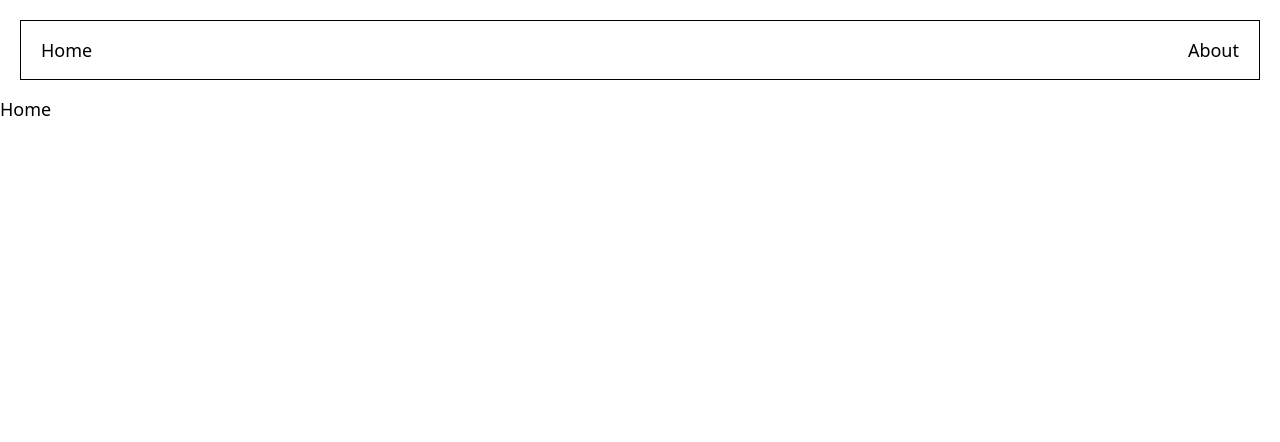
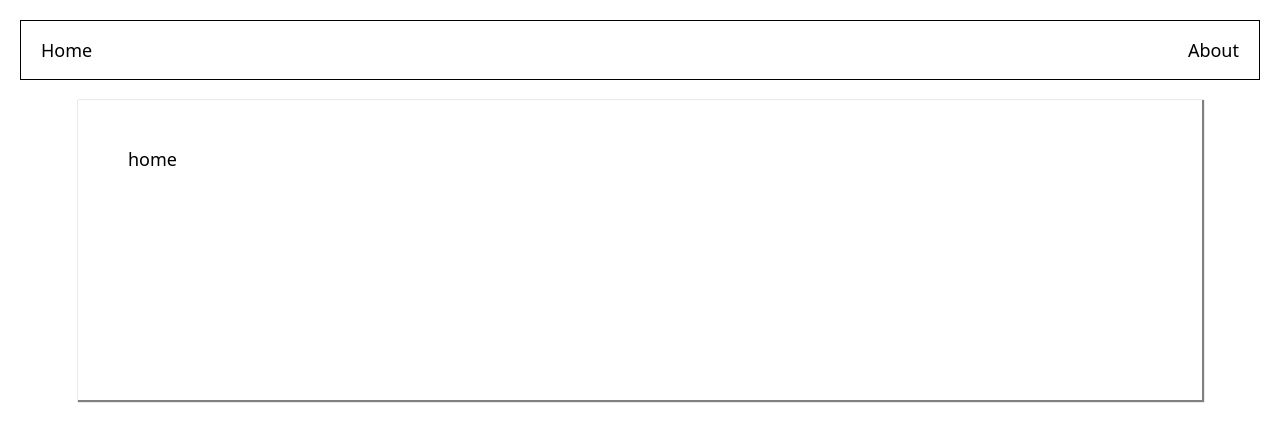
Before and after one commit to zx3923/study-next, a Next.js app: page / in a window 1280 px wide. Shown: the top 442 px of the page. Built offline with nearby package versions, Linux system fonts and the light colour scheme.

Commit message:
container refactoring

```diff
--- a/src/app/(home)/page.tsx
+++ b/src/app/(home)/page.tsx
@@ -1,3 +1,5 @@
+import styles from "../styles/home.module.css";
+
 export default function Home() {
-  return <div>Home</div>;
+  return <div>home</div>;
 }
--- /dev/null
+++ b/src/app/components/container.tsx
@@ -0,0 +1,13 @@
+import styles from "../styles/container.module.css";
+
+export default function Container({
+  children,
+}: Readonly<{
+  children: React.ReactNode;
+}>) {
+  return (
+    <div className={styles.container}>
+      <div className={styles.box}>{children}</div>
+    </div>
+  );
+}
--- a/src/app/layout.tsx
+++ b/src/app/layout.tsx
@@ -1,6 +1,7 @@
 import "../app/styles/global.css";
 import type { Metadata } from "next";
 import Navigation from "./components/navigation";
+import Container from "./components/container";
 
 export const metadata: Metadata = {
   title: "Create Next App",
@@ -16,7 +17,7 @@ export default function RootLayout({
     <html lang="en">
       <body>
         <Navigation />
-        {children}
+        <Container>{children}</Container>
       </body>
     </html>
   );
--- /dev/null
+++ b/src/app/styles/container.module.css
@@ -0,0 +1,12 @@
+.container {
+  display: flex;
+  justify-content: center;
+}
+
+.box {
+  width: 100%;
+  max-width: 1024px;
+  height: 200px;
+  box-shadow: 1px 1px 1px 1px gray;
+  padding: 50px;
+}
```
Also changed, not shown: src/app/about/page.tsx (+9 -11 lines), src/app/styles/about.module.css (+2 -15 lines), src/app/styles/home.module.css (added).
